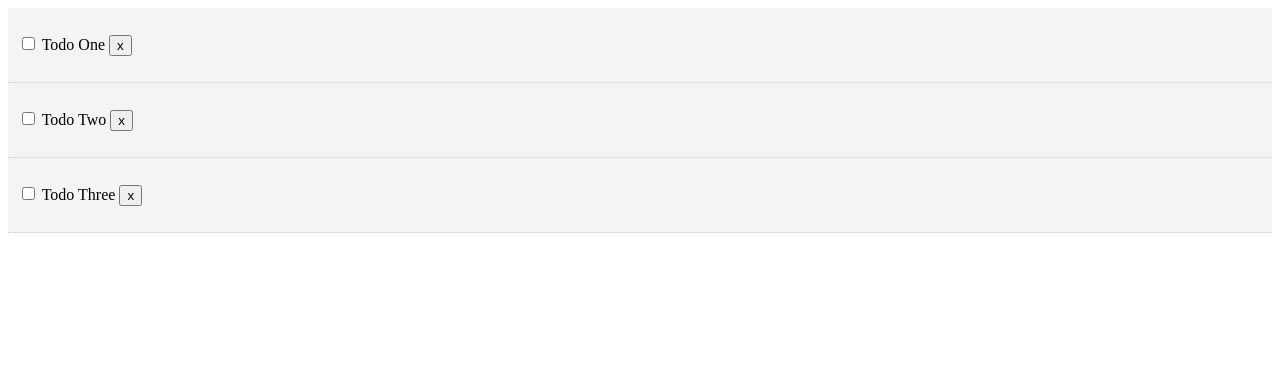
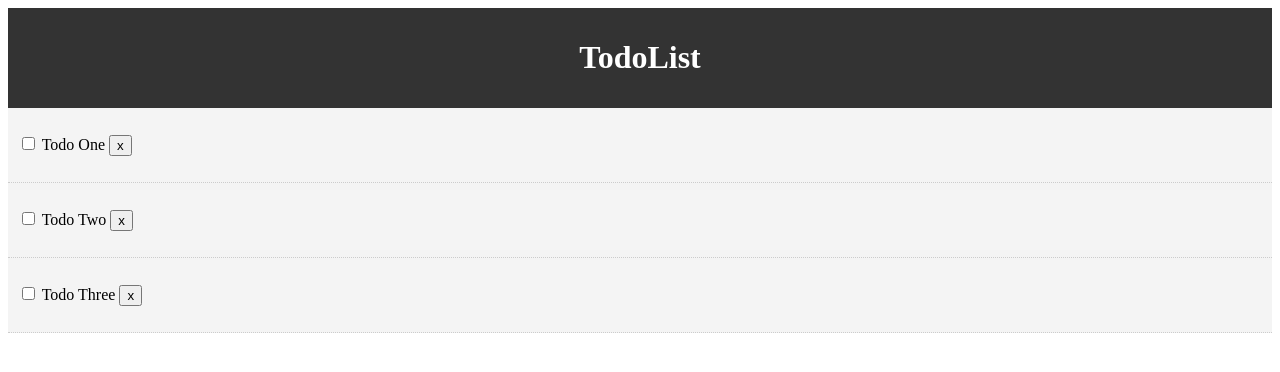
Before and after one commit to vrana055/vue_js_traning, a Vue app: page / in a window 1280 px wide. Shown: the top 372 px of the page. Built offline with nearby package versions, Linux system fonts and the light colour scheme.

Commit message:
header layout

```diff
--- a/src/App.vue
+++ b/src/App.vue
@@ -1,16 +1,19 @@
 <template>
   <div id="app">
+    <Header />
     <Todos v-bind:todos="todos" v-on:del-todo="deleteTodo" />
   </div>
 </template>
 
 <script>
 import Todos from "./components/Todos";
+import Header from "./components/layout/Header";
 
 export default {
   name: "App",
   components: {
-    Todos
+    Todos,
+    Header
   },
   data() {
     return {
--- /dev/null
+++ b/src/components/layout/Header.vue
@@ -0,0 +1,25 @@
+<template>
+    <header class="header">
+        <h1>TodoList</h1>
+    </header>
+</template>
+
+<script>
+export default {
+
+}
+</script>
+
+<style scoped>
+    .header {
+        background: #333;
+        color: #fff;
+        text-align: center;
+        padding: 10px;
+    }
+
+    .header a {
+        color: #fff;
+        padding-right: 5px;
+    }
+</style>
```
